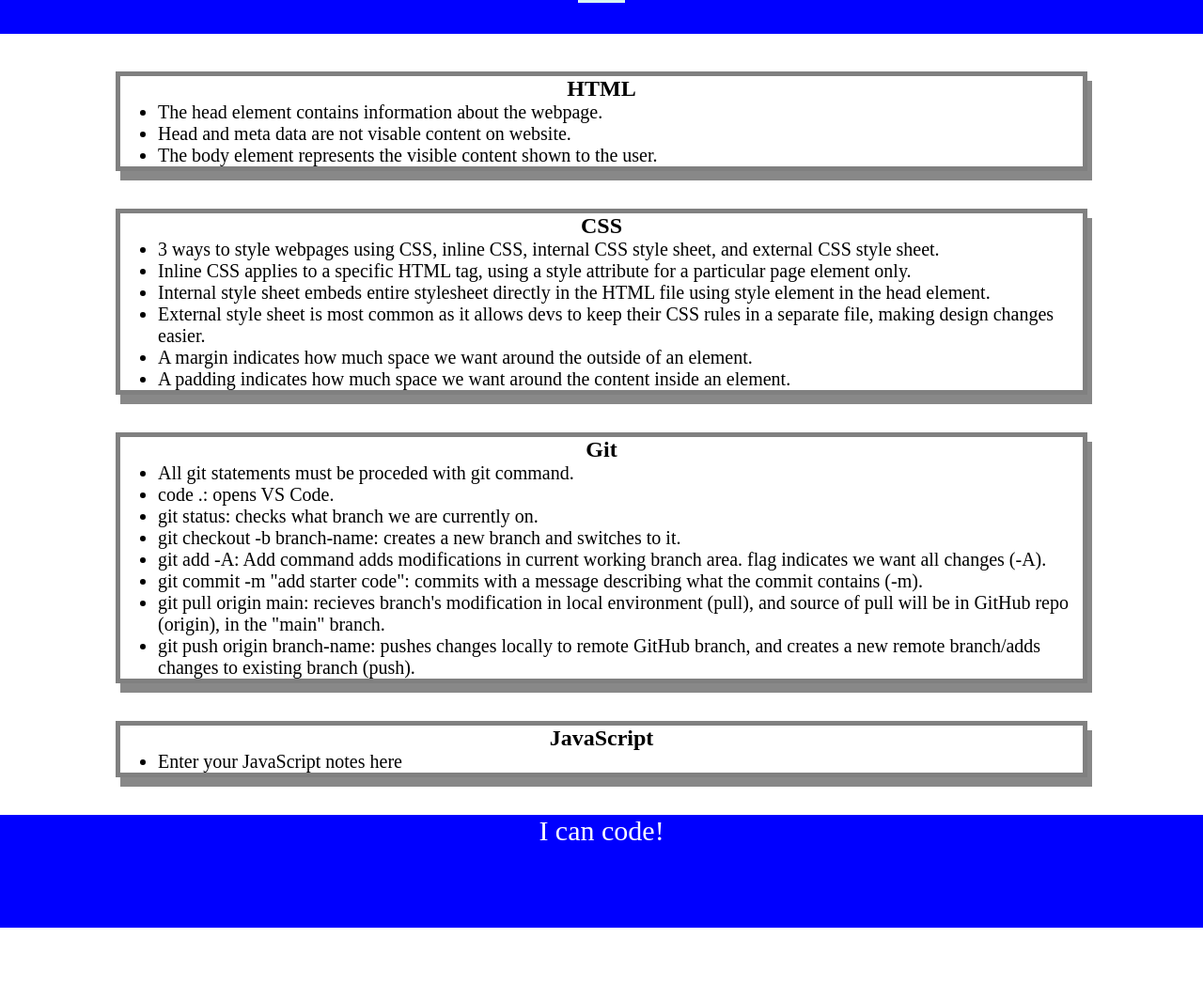
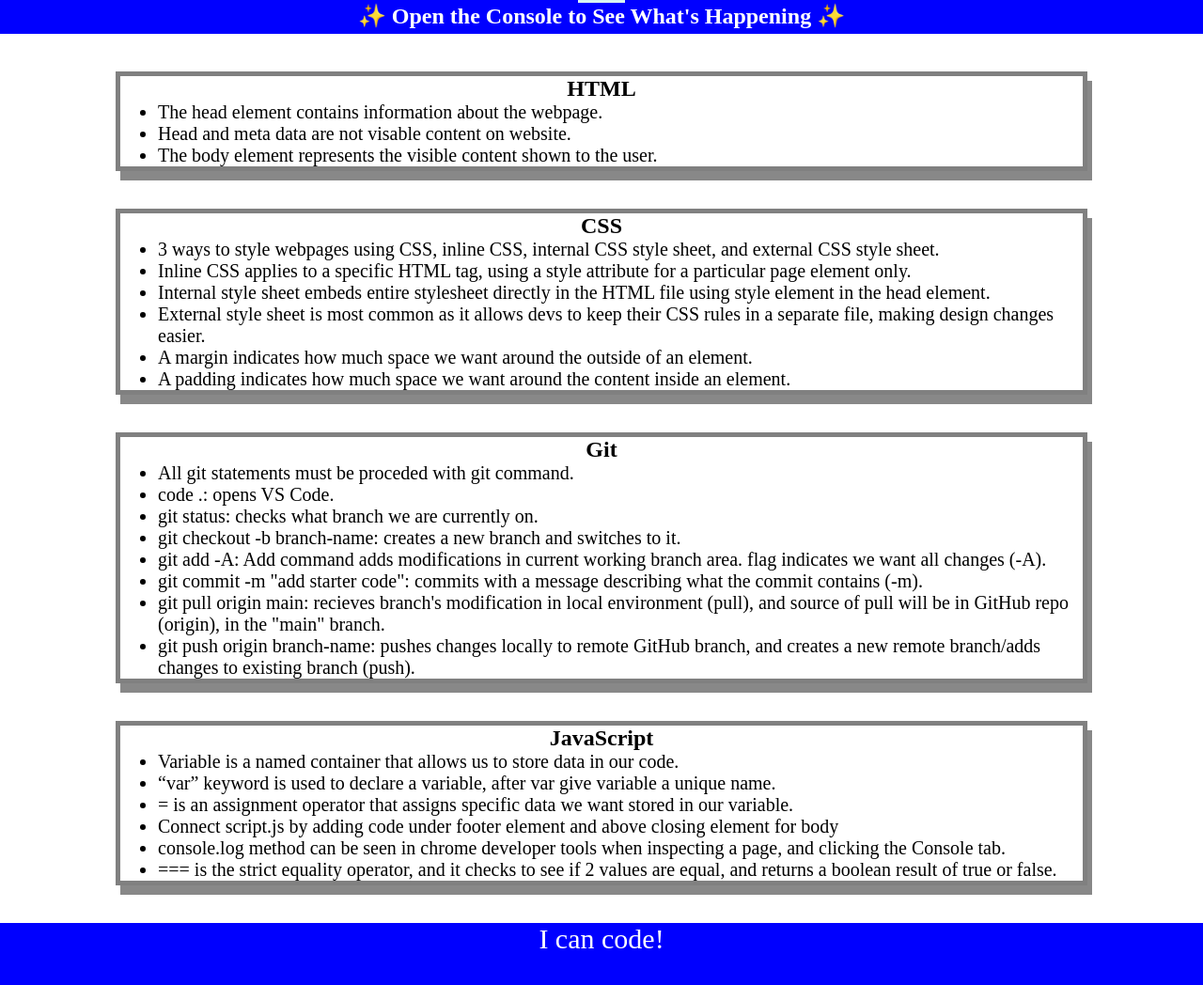
Before and after one commit to Bwing2/prework-study-guide, a plain HTML site: page index.html in a window 1280 px wide. Shown: the part 84-1132 px from the top of the page at 94% size. Before the commit the page ends 1071 px from the top, so only its background shows below. Drawn offline with Linux system fonts and the light colour scheme.

Commit message:
added JavaScript to project

```diff
--- /dev/null
+++ b/assets/script.js
@@ -0,0 +1,24 @@
+var topics = ['HTML', 'CSS', 'Git', 'JavaScript'];
+
+for(var x = 0; x < topics.length; x++) {
+    console.log(topics[x]);
+}
+
+/*
+if (topic === 'HTML') {
+  console.log("Let's study HTML!");
+} else if (topic === 'CSS') {
+  console.log("Let's study CSS!");
+} else if (topic === 'Git') {
+  console.log("Let's study Git!");
+} else if (topic === 'JavaScript') {
+  console.log("Let's study JavaScript!");
+} else {
+  console.log('Please try again!');
+}
+
+var shapes = ["triangle", "square", "pentagon", "circle"];
+for(var x = 0; x < shapes.length; x++) {
+ console.log(shapes[x]);
+}
+*/
--- a/index.html
+++ b/index.html
@@ -11,6 +11,7 @@
     <header id="top">
       <h1>Prework Study Guide</h1>
       <img src="./assets/bowtie-cat.png" alt="Profile image of cat wearing a bow tie." />
+      <h2>✨ Open the Console to See What's Happening ✨</h2>
     </header>
     <main>
       <section class="card" id="html-section">
@@ -51,7 +52,12 @@
       <section class="card" id="javascript-section">
         <h2>JavaScript</h2>
         <ul>
-          <li>Enter your JavaScript notes here</li>
+          <li>Variable is a named container that allows us to store data in our code.</li>
+          <li>“var” keyword is used to declare a variable, after var give variable a unique name.</li>
+          <li>= is an assignment operator that assigns specific data we want stored in our variable.</li>
+          <li>Connect script.js by adding code under footer element and above closing element for body</li>
+          <li>console.log method can be seen in chrome developer tools when inspecting a page, and clicking the Console tab.</li>
+          <li>=== is the strict equality operator, and it checks to see if 2 values are equal, and returns a boolean result of true or false.</li>
         </ul>
       </section>
     </main>
@@ -59,5 +65,6 @@
     <footer>
       <p>I can code!</p>
     </footer>
+    <script src="./assets/script.js"></script>
   </body>
 </html>
```
